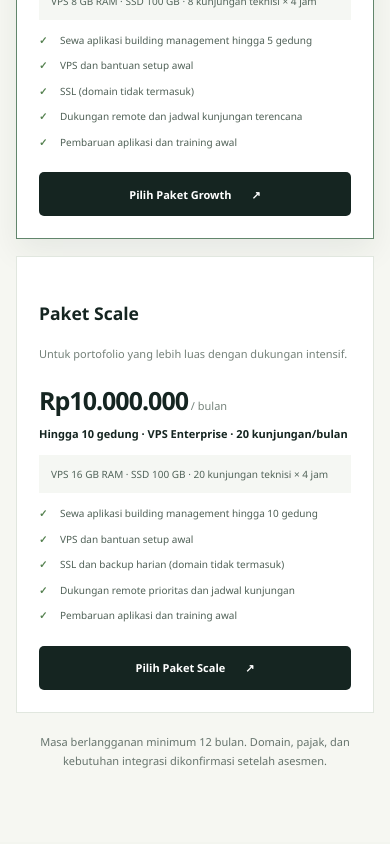
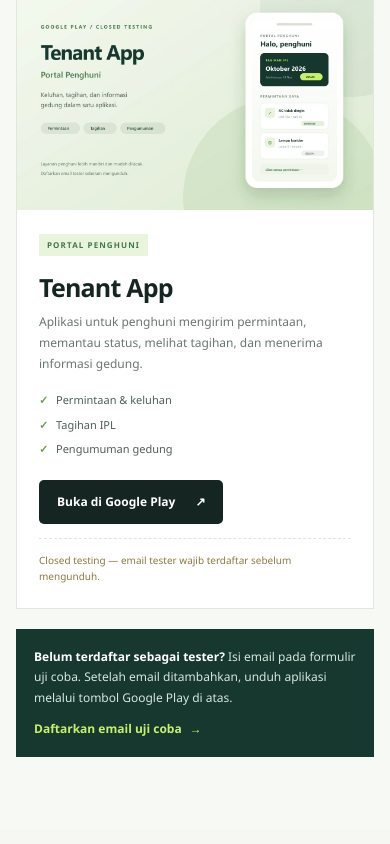
Before and after one commit to gudangcoding/sistemgedung, a Next.js app: page / in a window 390 px wide. Shown: the part 10900-11744 px from the top of the page. Built offline with nearby package versions, Linux system fonts and the light colour scheme; no server answers.

Commit message:
feat: add mobile app downloads and closed testing info

```diff
--- a/src/app/globals.css
+++ b/src/app/globals.css
@@ -491,6 +491,24 @@ body:has(.portal-app) main{min-height:100vh}
 .live-demo-card h3{font:700 19px/1.3 var(--font-head);letter-spacing:-.4px;margin:17px 0 8px}
 .live-demo-card p{color:#76827c;font-size:11px;line-height:1.7;margin:0}
 .live-demo-card>a{display:inline-flex;align-items:center;gap:7px;margin-top:auto;padding-top:18px;color:#31734f;font-size:11px;font-weight:700}
+.app-download-section{background:#f7f9f4}
+.app-download-grid{display:grid;grid-template-columns:repeat(2,minmax(0,1fr));gap:20px}
+.app-download-card{display:flex;flex-direction:column;overflow:hidden;background:#fff;border:1px solid #e1e7df}
+.app-download-media{aspect-ratio:1200/760;background:#eaf1e4}
+.app-download-media img{display:block;width:100%;height:100%;object-fit:cover}
+.app-download-body{display:flex;flex:1;flex-direction:column;padding:26px 26px 24px}
+.app-download-label{display:inline-flex;width:fit-content;padding:5px 8px;background:#e9f4dc;color:#417849;font-size:8px;letter-spacing:1.1px;font-weight:800}
+.app-download-body h3{font:700 25px/1.2 var(--font-head);letter-spacing:-.8px;margin:16px 0 9px}
+.app-download-body>p{margin:0;color:#69776f;font-size:12px;line-height:1.75}
+.app-download-body ul{list-style:none;display:grid;gap:8px;margin:18px 0 22px;padding:0}
+.app-download-body li{position:relative;padding-left:17px;color:#4d5f55;font-size:11px;line-height:1.5}
+.app-download-body li span{position:absolute;left:0;top:0;color:#6f9c4f;font-weight:700}
+.app-download-body .button{align-self:flex-start;min-height:44px;margin-top:auto;padding:0 18px;font-size:12px}
+.app-download-note{margin:14px 0 0!important;padding-top:13px;border-top:1px dashed #dfe5dc;color:#8a7a40!important;font-size:10px!important;line-height:1.6!important}
+.app-download-help{display:flex;align-items:center;justify-content:space-between;gap:24px;margin-top:20px;padding:20px 24px;background:#17382f;color:#d8e5dc}
+.app-download-help p{max-width:760px;margin:0;font-size:12px;line-height:1.7}
+.app-download-help strong{color:#fff}
+.app-download-help a{display:inline-flex;flex:none;align-items:center;gap:8px;color:var(--lime);font-size:12px;font-weight:700}
 .support-types-section{background:#f3f5ef}
 .support-types-grid{display:grid;grid-template-columns:repeat(3,minmax(0,1fr));gap:17px}
 .support-type-card{padding:25px 23px;background:#fff;border:1px solid #e1e7df}
@@ -558,3 +576,5 @@ body:has(.portal-app) main{min-height:100vh}
 @media(max-width:760px){.go-live-grid{grid-template-columns:1fr}.go-live-step{min-height:0;padding:22px 20px}.go-live-actions{gap:16px}.go-live-actions .button{width:100%}}
 @media(max-width:980px){.proof-stats{grid-template-columns:1fr 1fr}.service-showcase-grid,.tech-grid,.live-demo-grid,.support-types-grid,.testimonial-grid{grid-template-columns:1fr 1fr}.services-editorial,.faq-layout,.final-cta-layout{grid-template-columns:1fr;gap:32px}.faq-layout>div>p{max-width:none}}
 @media(max-width:760px){.trust-strip-inner{justify-content:flex-start;gap:10px 18px;padding:13px 0}.proof-stats{grid-template-columns:1fr 1fr}.service-showcase-grid,.tech-grid,.live-demo-grid,.support-types-grid,.testimonial-grid{grid-template-columns:1fr}.service-showcase-card{min-height:0}.services-editorial{gap:20px;padding-top:26px}.services-editorial h3{max-width:none}.final-cta-section .demo-form{padding:23px 20px}.faq-layout{gap:28px}.faq-list summary{font-size:12px}}
+@media(max-width:980px){.app-download-grid{grid-template-columns:1fr}.app-download-body{padding:24px 22px}}
+@media(max-width:760px){.app-download-help{align-items:flex-start;flex-direction:column;gap:12px;padding:18px}}
--- a/src/app/page.tsx
+++ b/src/app/page.tsx
@@ -5,8 +5,8 @@ import { DemoForm } from "@/components/demo-form";
 import { Eyebrow } from "@/components/eyebrow";
 import berita from "@/content/berita.json";
 import { bundlePlans } from "@/content/pricing";
-import { beritaImage } from "@/lib/media";
-import { demoAppUrl, faqJsonLd, serializeJsonLd } from "@/lib/site";
+import { appImages, beritaImage } from "@/lib/media";
+import { demoAppUrl, faqJsonLd, playStoreLinks, serializeJsonLd } from "@/lib/site";
 
 export const metadata: Metadata = {
   title: "Jasa Pembuatan Aplikasi Building Management",
@@ -101,6 +101,27 @@ const liveDemos = [
   { tag: "CUSTOM", title: "Aplikasi Custom", text: "POS, inventory, ERP, absensi, dan integrasi sesuai alur kerja.", href: "/demo?paket=custom", action: "Diskusikan kebutuhan" },
   { tag: "WHITE-LABEL", title: "Rebrand Jadi Milik Anda", text: "Logo, warna, nama aplikasi, dan domain perusahaan sendiri.", href: "/demo?paket=custom", action: "Diskusikan white-label" },
   { tag: "SUPPORT", title: "Teknisi Onsite", text: "Instalasi, training, dan troubleshooting hingga 20x per bulan.", href: "/harga#support", action: "Lihat paket support" },
+];
+
+const mobileApps = [
+  {
+    label: "SUPPORT ENGINEERING",
+    title: "CRA Support",
+    text: "Aplikasi support maintenance untuk tim engineering menangani work order, aset, jadwal pemeliharaan, dan laporan dari lapangan.",
+    image: appImages.support,
+    alt: "Pratinjau aplikasi CRA Support untuk tim maintenance gedung",
+    href: playStoreLinks.support,
+    points: ["Work order & jadwal", "Aset & preventive maintenance", "Laporan dari lapangan"],
+  },
+  {
+    label: "PORTAL PENGHUNI",
+    title: "Tenant App",
+    text: "Aplikasi untuk penghuni mengirim permintaan, memantau status, melihat tagihan, dan menerima informasi gedung.",
+    image: appImages.tenant,
+    alt: "Pratinjau aplikasi Tenant App untuk penghuni apartemen",
+    href: playStoreLinks.tenant,
+    points: ["Permintaan & keluhan", "Tagihan IPL", "Pengumuman gedung"],
+  },
 ];
 
 const supportTypes = [
@@ -271,6 +292,28 @@ export default function HomePage() {
         </div>
       </section>
 
+      <section className="section app-download-section" id="aplikasi">
+        <div className="container">
+          <div className="section-heading"><div><Eyebrow>APLIKASI ANDROID</Eyebrow><h2>Download aplikasi<br /><span>support &amp; tenant.</span></h2></div><p>Kedua aplikasi masih dalam pengujian tertutup. Daftarkan email Anda terlebih dahulu agar bisa mengunduh dan mencoba lewat Google Play.</p></div>
+          <div className="app-download-grid">
+            {mobileApps.map((app) => (
+              <article className="app-download-card" key={app.title}>
+                <div className="app-download-media"><Image src={app.image} alt={app.alt} width={1200} height={760} sizes="(max-width: 760px) 100vw, 50vw" /></div>
+                <div className="app-download-body">
+                  <span className="app-download-label">{app.label}</span>
+                  <h3>{app.title}</h3>
+                  <p>{app.text}</p>
+                  <ul>{app.points.map((point) => <li key={point}><span aria-hidden="true">✓</span>{point}</li>)}</ul>
+                  <a className="button button-dark" href={app.href} target="_blank" rel="noopener noreferrer">Buka di Google Play <span>↗</span></a>
+                  <p className="app-download-note">Closed testing — email tester wajib terdaftar sebelum mengunduh.</p>
+                </div>
+              </article>
+            ))}
+          </div>
+          <div className="app-download-help"><p><strong>Belum terdaftar sebagai tester?</strong> Isi email pada formulir uji coba. Setelah email ditambahkan, unduh aplikasi melalui tombol Google Play di atas.</p><Link href="/demo">Daftarkan email uji coba <span>→</span></Link></div>
+        </div>
+      </section>
+
       <section className="section home-pricing" id="harga">
         <div className="container">
           <div className="section-heading"><div><Eyebrow>HARGA TRANSPARAN</Eyebrow><h2>Paket lengkap<br /><span>aplikasi + VPS + support.</span></h2></div><Link className="text-link" href="/harga">Lihat semua paket <span>→</span></Link></div>
--- a/src/components/site-footer.tsx
+++ b/src/components/site-footer.tsx
@@ -11,7 +11,7 @@ export function SiteFooter() {
           <p>Teknologi dan dukungan operasional untuk pengelolaan gedung yang lebih terstruktur.</p>
         </div>
         <div><strong>Jelajahi</strong><Link href="/layanan/software">Pengembangan software</Link><Link href="/layanan/operasional">Dukungan operasional</Link><Link href="/#teknologi">Teknologi</Link><Link href="/#proses">Proses implementasi</Link><Link href="/#faq">FAQ</Link><Link href="/harga">Paket & harga</Link><Link href="/berita">Berita</Link></div>
-        <div><strong>Portal</strong><Link href="/portal">Masuk ke portal</Link><a href={demoAppUrl} target="_blank" rel="noopener noreferrer">Demo aplikasi ↗</a><Link href="/solusi/apartemen">Apartemen</Link><Link href="/solusi/perkantoran">Gedung perkantoran</Link></div>
+        <div><strong>Portal</strong><Link href="/portal">Masuk ke portal</Link><a href={demoAppUrl} target="_blank" rel="noopener noreferrer">Demo aplikasi ↗</a><Link href="/#aplikasi">Aplikasi Android</Link><Link href="/solusi/apartemen">Apartemen</Link><Link href="/solusi/perkantoran">Gedung perkantoran</Link></div>
         <div><strong>Kontak</strong><p>Informasi kontak belum disediakan. Ajukan permintaan diskusi melalui formulir.</p><Link className="footer-cta" href="/demo">Ajukan diskusi ↗</Link></div>
       </div>
       <div className="container footer-bottom"><span>© {new Date().getFullYear()} SistemGedung</span><span>Informasi layanan perlu dikonfirmasi sebelum publikasi.</span></div>
--- a/src/components/site-header.tsx
+++ b/src/components/site-header.tsx
@@ -27,7 +27,7 @@ export function SiteHeader() {
           <div className="mobile-menu">
             <a href={homeUrl}>Home</a><Link href="/#layanan">Layanan</Link><Link href="/#keunggulan">Keunggulan</Link><Link href="/#teknologi">Teknologi</Link>
             <Link href="/#proses">Proses</Link><Link href="/harga">Paket & harga</Link><Link href="/berita">Berita</Link>
-            <Link href="/#faq">FAQ</Link><Link href="/demo">Diskusikan kebutuhan</Link>
+            <Link href="/#faq">FAQ</Link><Link href="/#aplikasi">Aplikasi Android</Link><Link href="/demo">Diskusikan kebutuhan</Link>
             <a href={demoAppUrl} target="_blank" rel="noopener noreferrer">Demo aplikasi ↗</a>
           </div>
         </details>
--- a/src/lib/media.ts
+++ b/src/lib/media.ts
@@ -13,5 +13,10 @@ export const serviceImages = {
   operasional: "/images/layanan/operasional.webp",
 } as const;
 
+export const appImages = {
+  support: "/images/apps/support-maintenance.webp",
+  tenant: "/images/apps/tenant.webp",
+} as const;
+
 export const brandLogo = "/logo.svg";
 export const brandLogoPng = "/images/brand/logo-512.png";
--- a/src/lib/site.ts
+++ b/src/lib/site.ts
@@ -7,6 +7,11 @@ export const siteTitle = "SistemGedung — Aplikasi Manajemen Gedung";
 export const homeUrl = "https://www.sistemgedung.com/";
 export const demoAppUrl =
   process.env.NEXT_PUBLIC_DEMO_APP_URL?.trim() || "https://bm.gudangcoding.my.id/login";
+
+export const playStoreLinks = {
+  support: "https://play.google.com/store/apps/details?id=com.apsyst.cra",
+  tenant: "https://play.google.com/store/apps/details?id=com.apsyst.tenant",
+} as const;
 
 export const siteDescription =
   "SistemGedung membantu pengelola apartemen dan gedung perkantoran mengelola tenant, keluhan, aset, dan pemeliharaan melalui aplikasi building management yang dapat disesuaikan.";
```
Also changed, not shown: public/images/apps/support-maintenance.webp (added), public/images/apps/tenant.webp (added).
